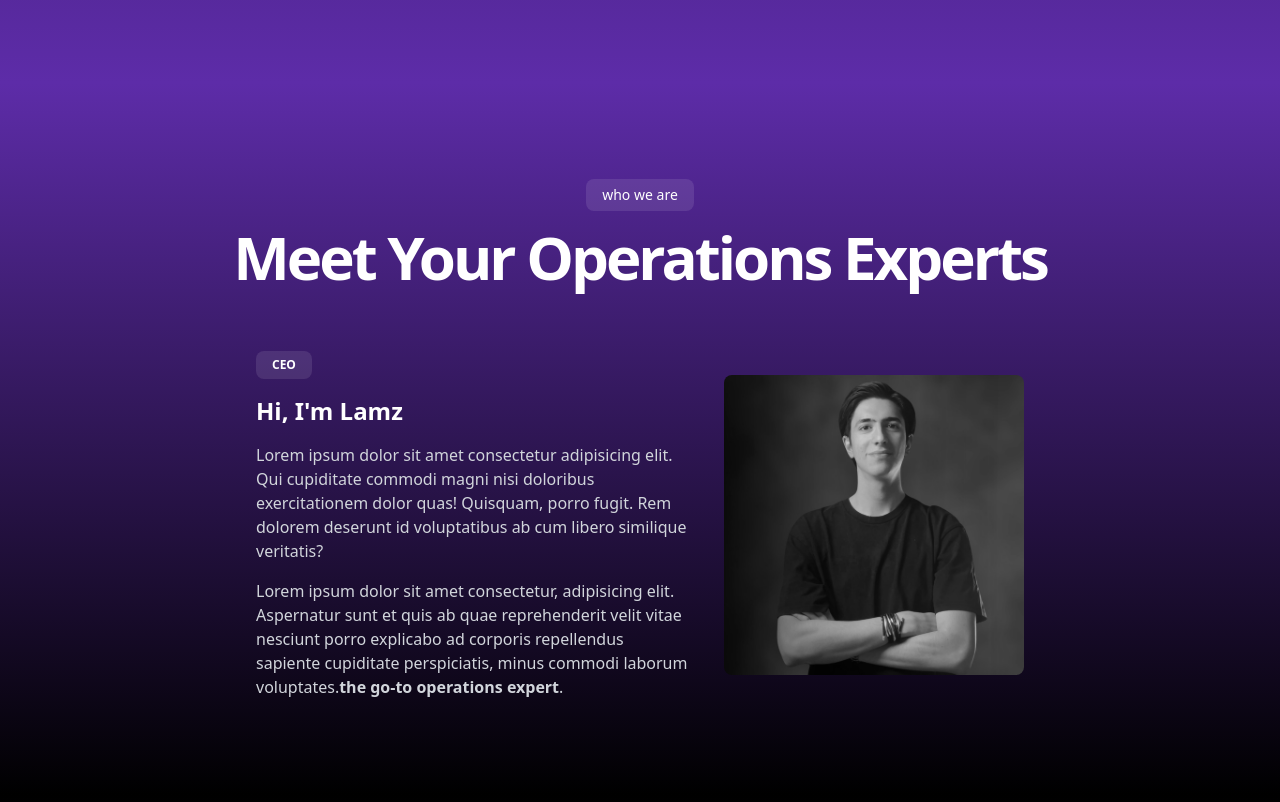
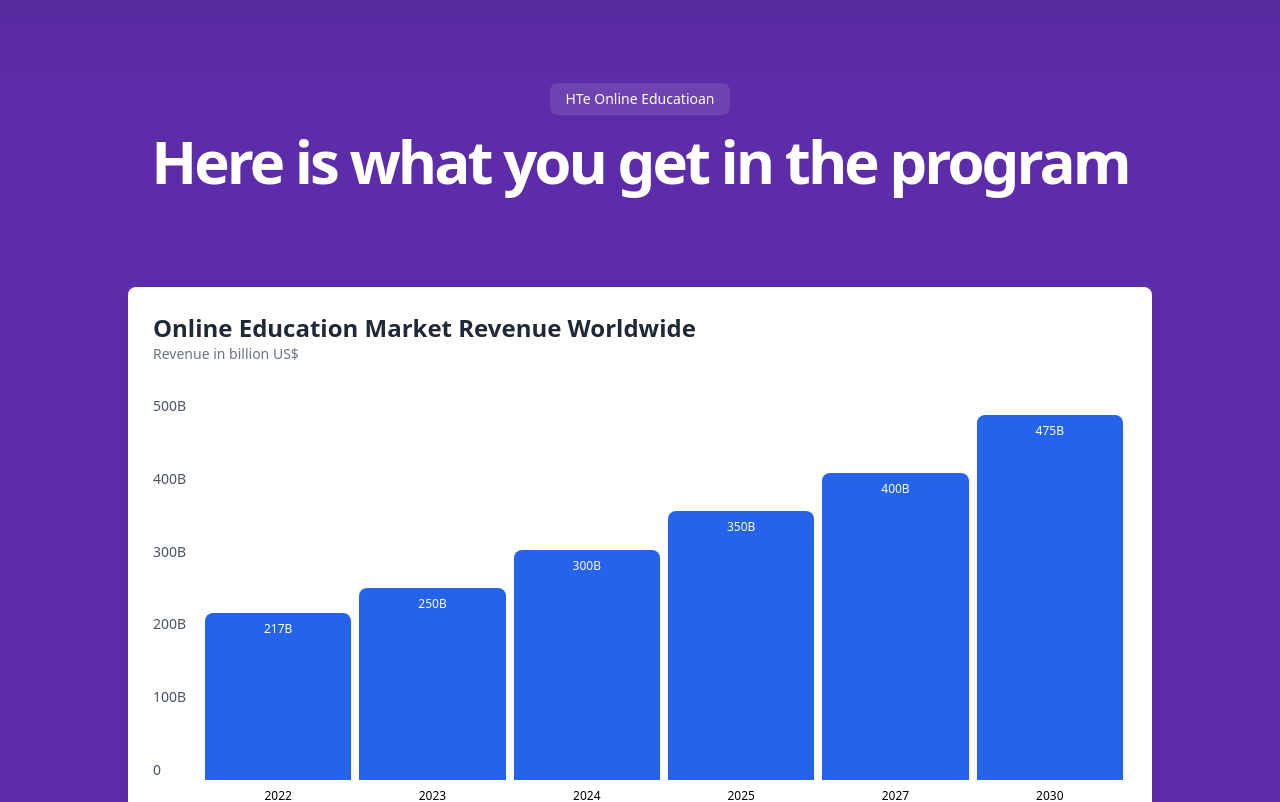
Before and after one commit to CristianProdius/lamz, a Next.js app: page / in a window 1280 px wide. Shown: the part 5600-6402 px from the top of the page. Built offline with nearby package versions, Linux system fonts and the light colour scheme.

Commit message:
grtaph added

```diff
--- a/src/app/page.tsx
+++ b/src/app/page.tsx
@@ -9,6 +9,7 @@ import IncludedSection from "@/components/inlcuded";
 import SuccessSection from "@/components/SuccessSection";
 import TeamMember from "@/components/lamz";
 import { Testimonials } from "@/components/testimonials";
+import OnlineEducationGraph from "@/components/graph";
 
 export default function Home() {
   return (
@@ -20,9 +21,11 @@ export default function Home() {
       <Gurantee />
       <SuccessSection />
       <IncludedSection />
+      <OnlineEducationGraph />
       <TeamMember />
       <Testimonials />
       <Faq />
+
       <CTA />
       <Footer />
     </div>
--- /dev/null
+++ b/src/components/graph/index.tsx
@@ -0,0 +1,102 @@
+"use client";
+import { motion } from "framer-motion";
+
+const OnlineEducationGraph = () => {
+  const data = [
+    { year: "2022", revenue: 217 },
+    { year: "2023", revenue: 250 },
+    { year: "2024", revenue: 300 },
+    { year: "2025", revenue: 350 },
+    { year: "2027", revenue: 400 },
+    { year: "2030", revenue: 475 },
+  ];
+
+  return (
+    <div className="bg-[#5d2ca8]">
+      <div className="flex flex-col items-center mb-4">
+        <motion.div
+          initial={{ opacity: 0 }}
+          animate={{ opacity: 1 }}
+          className="inline-flex items-center bg-white/10 rounded-lg px-4 py-1.5"
+        >
+          <span className="text-sm font-medium text-white ">
+            HTe Online Educatioan
+          </span>
+        </motion.div>
+      </div>
+      <h2 className="text-center text-5xl sm:text-6xl font-bold tracking-tighter text-white mb-24">
+        Here is what you get in the program
+      </h2>
+      <div className="max-w-5xl mx-auto p-6  bg-white backdrop-blur-sm border border-[rgba(255,255,255,0.1)] rounded-lg shadow-lg">
+        <div className="mb-8">
+          <h2 className="text-2xl font-bold text-gray-800">
+            Online Education Market Revenue Worldwide
+          </h2>
+          <p className="text-sm text-gray-500">Revenue in billion US$</p>
+        </div>
+        <div className="relative h-96">
+          {/* Y-axis */}
+          <div className="absolute left-0 h-full w-12 flex flex-col justify-between text-sm text-gray-600">
+            <span>500B</span>
+            <span>400B</span>
+            <span>300B</span>
+            <span>200B</span>
+            <span>100B</span>
+            <span>0</span>
+          </div>
+          {/* Graph Area */}
+          <div className="ml-12 h-full flex items-end">
+            <div className="flex items-end justify-between w-full h-full">
+              {data.map((item, index) => (
+                <motion.div
+                  key={item.year}
+                  className="w-1/6 mx-1"
+                  initial={{ opacity: 0, height: 0 }}
+                  animate={{
+                    opacity: 1,
+                    height: `${(item.revenue / 500) * 100}%`,
+                  }}
+                  transition={{
+                    duration: 0.8,
+                    delay: index * 0.2,
+                    ease: "easeOut",
+                  }}
+                >
+                  <motion.div
+                    className="bg-blue-600 rounded-t-lg w-full h-full"
+                    whileHover={{ scale: 1.05 }}
+                    transition={{ type: "spring", stiffness: 300 }}
+                  >
+                    <motion.div
+                      className="text-xs text-white text-center pt-2"
+                      initial={{ opacity: 0 }}
+                      animate={{ opacity: 1 }}
+                      transition={{ delay: index * 0.2 + 0.4 }}
+                    >
+                      {item.revenue}B
+                    </motion.div>
+                  </motion.div>
+                  <div className="text-xs text-center mt-2">{item.year}</div>
+                </motion.div>
+              ))}
+            </div>
+          </div>
+        </div>
+        {/* Legend with animation */}
+        <motion.div
+          className="mt-8 text-sm text-gray-600"
+          initial={{ opacity: 0, y: 20 }}
+          animate={{ opacity: 1, y: 0 }}
+          transition={{ delay: 1.5 }}
+        >
+          <div className="flex items-center">
+            <div className="w-4 h-4 bg-blue-600 rounded mr-2"></div>
+            <span>Revenue in billion US$</span>
+          </div>
+        </motion.div>
+      </div>
+    </div>
+  );
+};
+
+export default OnlineEducationGraph;
```
